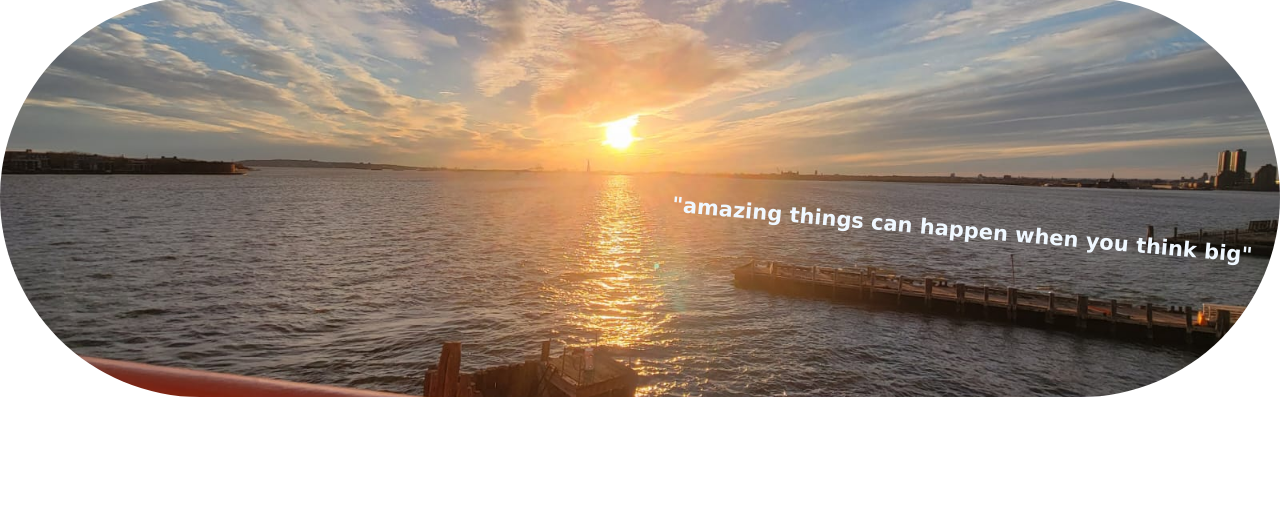
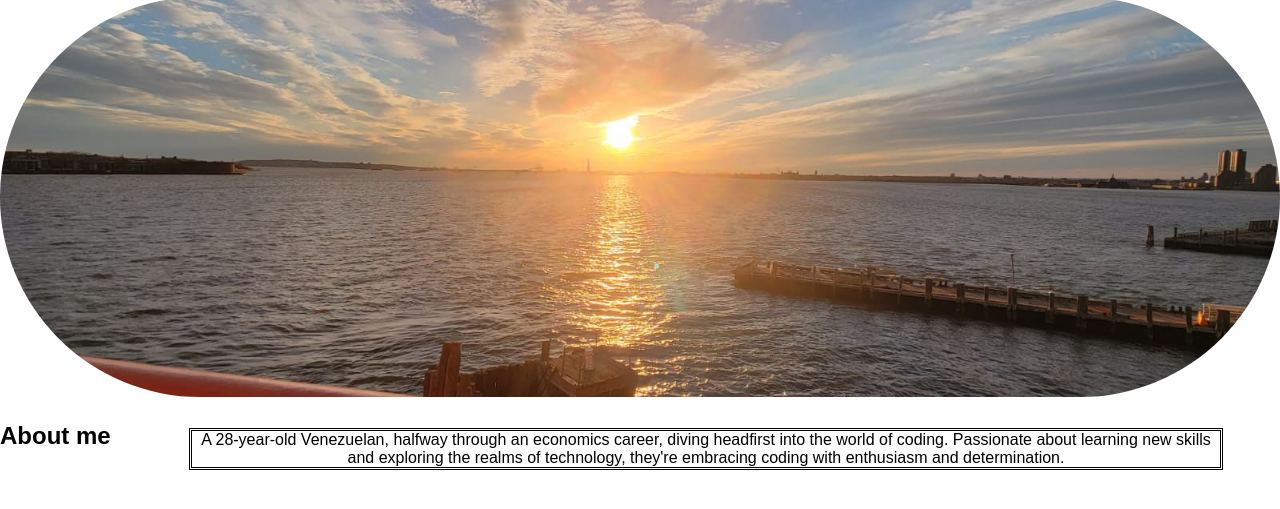
Before and after one commit to danielhe27/my-portfolio-wk, a plain HTML site: page index.html in a window 1280 px wide. Shown: the part 85-594 px from the top of the page. Drawn offline with Linux system fonts and the light colour scheme.

Commit message:
decoration and about me section has been created

```diff
--- a/assets/css/style.css
+++ b/assets/css/style.css
@@ -46,6 +46,7 @@ a {
   background-size: cover;
   background-position: center;
   border-radius: 200px;
+
 }
 
 h6 {
@@ -57,4 +58,29 @@ h6 {
     font-family: cursive;
     color: aliceblue;
     display: inline-block;
+    vertical-align: text-bottom;
+    z-index: -1 ;
   }
+
+  adside {
+    margin-right: 20px;
+    padding: 20px;
+    clear: both;
+    float: right;
+    width: 20%;
+    height: 100%;
+    font-family: 'Gill Sans', 'Gill Sans MT', Calibri, 'Trebuchet MS', sans-serif;
+}
+
+h2 {
+  flex-direction: column-reverse;
+}
+
+p {
+  float: right;
+  display: flex;
+  margin: -22px 57px 28px 189px;
+  text-align: center;
+  border-style: double;
+  column-rule-style: double;
+}
--- a/index.html
+++ b/index.html
@@ -14,9 +14,9 @@
 
 <nav>
     <div class="links">
-      <a href="#About-me">About me</a>
+      <a href="#About me">About me</a>
       <a href="#Work">Work</a>
-      <a href="#Contact-me">Contact me</a>
+      <a href="#Contact me">Contact me</a>
       <a href="#Resume">Resume</a>
     </div>
 </nav>
@@ -24,7 +24,14 @@
       <div class="hero"></div>
       <h6>"amazing things can happen when you think big"</h6>
 <section>
-
+  <aside>
+  <article id="#About-me">
+    <h2>About me</h2>
+    <p>
+      A 28-year-old Venezuelan, halfway through an economics career, diving headfirst into the world of coding. Passionate about learning new skills and exploring the realms of technology, they're embracing coding with enthusiasm and determination.
+    </p>
+  </article>
+</side>
 </section>
 </body>
 </html>
```
